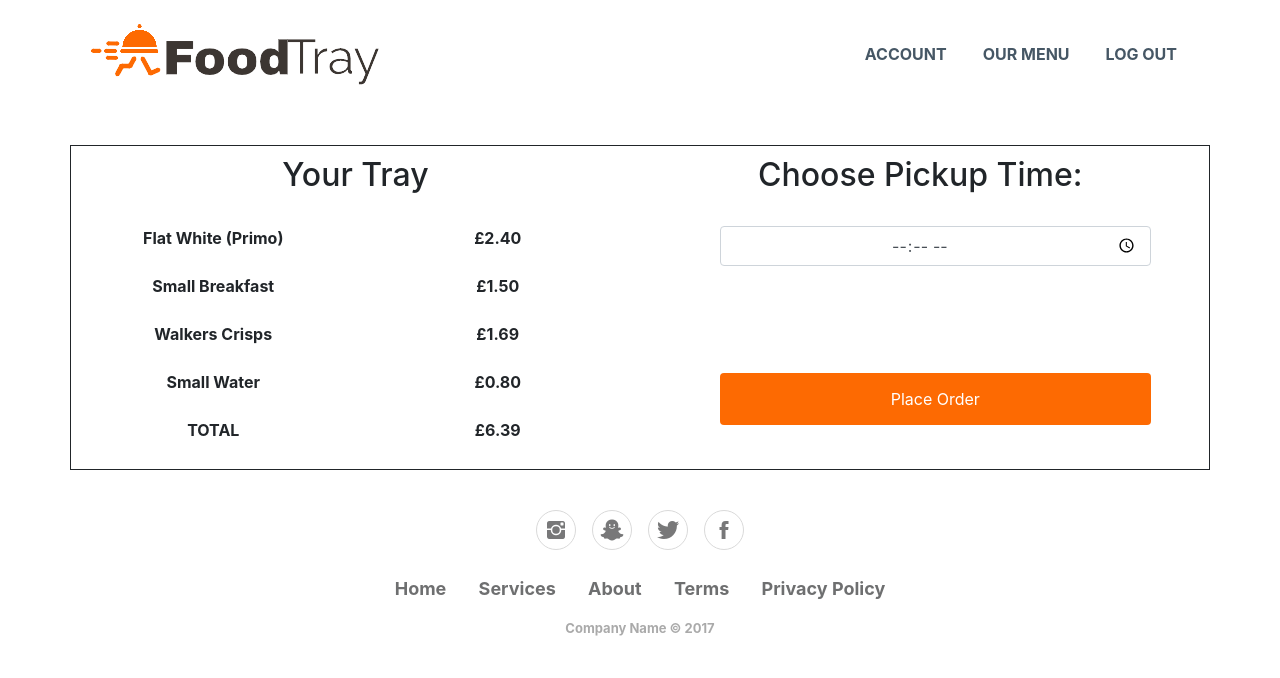
After one commit to ShinkuKira21/Stay-Safe, a PHP site: page /basket.php in a window 1280 px wide. The commit adds this page. Shown: the top 678 px of the page. Run offline with PHP 8.4, Linux system fonts and the light colour scheme; some web fonts are replaced.

Commit message:
Website Updates
- Added Log Out feature
- Added static basket page ready for functionality
- Added time picker to basket page
- Added 'Not Your Location' ready for functionality
- Added 'Place Order' button ready for functionality.
- 'Your Tray' changes to 'Our menu' when on basket page to allow users to go back

```diff
--- /dev/null
+++ b/Web-Side (Joseph)/Web Elements/assets/css/basket.css
@@ -0,0 +1,42 @@
+.footer-basic {
+  background-color: #ffffff !important;
+  color: #4b4c4d !important;
+}
+
+.container.basket {
+  background-color: white;
+  border-color: black;
+  border: 1px solid;
+  margin-top: 3%;
+}
+
+.container.basket-2 {
+  background-color: white;
+  border-color: black;
+  border: 1px solid;
+  margin-top: 1%;
+}
+
+body {
+}
+
+#purchase {
+  display: block;
+  width: 80%;
+  border: none;
+  background-color: rgb(253,106,2);
+  padding: 14px 28px;
+  font-size: 16px;
+  cursor: pointer;
+  text-align: center;
+  margin-top: 20%;
+  margin-left: 12%;
+}
+
+#timeinput {
+	width: 80%;
+	text-align: center;
+	display: block;
+	margin-left: 12%;
+	margin-right: auto;
+}
--- a/Web-Side (Joseph)/Web Elements/assets/js/login.js
+++ b/Web-Side (Joseph)/Web Elements/assets/js/login.js
@@ -12,6 +12,7 @@ function SwitchForm()
 
         registerContainer.style.display = "block";
 		registerContainer.removeAttribute("novalidate");
+
         currentSelector = false;
 
     }
@@ -22,6 +23,7 @@ function SwitchForm()
 
         loginContainer.style.display = "block";
 		loginContainer.removeAttribute("novalidate");
+
         currentSelector = true;
     }
 }
--- /dev/null
+++ b/Web-Side (Joseph)/Web Elements/assets/php/requestRegister.php
@@ -0,0 +1,6 @@
+<?php
+	include "dbconnection.php";
+
+
+
+?>
--- /dev/null
+++ b/Web-Side (Joseph)/Web Elements/basket.php
@@ -0,0 +1,90 @@
+<!DOCTYPE html>
+<html>
+
+<head>
+    <meta charset="utf-8">
+    <meta name="viewport" content="width=device-width, initial-scale=1.0, shrink-to-fit=no">
+    <title>basket</title>
+    <link rel="stylesheet" href="assets/bootstrap/css/bootstrap.min.css">
+    <link rel="stylesheet" href="assets/fonts/ionicons.min.css">
+    <link rel="stylesheet" href="assets/css/basket.css">
+    <link rel="stylesheet" href="assets/css/Footer-Basic.css">
+    <link rel="stylesheet" href="assets/css/Navigation-Clean.css">
+</head>
+
+<body>
+    <nav class="navbar navbar-light navbar-expand-md navigation-clean">
+        <div class="container"><button data-toggle="collapse" class="navbar-toggler" data-target="#navcol-1"><span class="sr-only">Toggle navigation</span><span class="navbar-toggler-icon"></span></button>
+            <div class="collapse navbar-collapse" id="navcol-1"><img src="assets/img/logo.png">
+                <ul class="nav navbar-nav ml-auto">
+                    <li class="nav-item" role="presentation"><a class="nav-link" href="#"><strong>ACCOUNT</strong></a></li>
+                    <li class="nav-item" role="presentation"><a class="nav-link" href="menu.php"><strong>OUR MENU</strong></a></li>
+                    <li class="nav-item" role="presentation"><a class="nav-link" href="assets/php/logout.php"><strong>LOG OUT</strong></a></li>
+                </ul>
+            </div>
+        </div>
+    </nav>
+    <div class="container text-center basket" style="height: 325px;">
+        <div class="row">
+            <div class="col" style="margin-bottom: 2%;">
+                <h1 style="margin-top: 10px;font-size: 32px;">Your Tray</h1>
+            </div>
+            <div class="col" style="margin-bottom:2%;">
+                <h1 class="text-center" style="margin-top: 10px;font-size: 32px;">Choose Pickup Time:&nbsp;</h1>
+            </div>
+        </div>
+        <div class="row">
+            <div class="col"><div class="row">
+    <div class="col text-center font-weight-bold">
+        Flat White (Primo) <br>
+                        <br>
+        Small Breakfast <br>
+                        <br>
+        Walkers Crisps <br>
+                        <br>
+        Small Water <br>
+                    <br>
+        TOTAL       <br>
+    </div>
+    <div class="col text-center font-weight-bold">
+            £2.40
+        <br>
+        <br>£1.50
+        <br>
+        <br>£1.69
+        <br>
+        <br>£0.80
+        <br>
+        <br>£6.39
+    </div>
+</div></div>
+
+            <div class="col">
+				<form action="assets/php/purchase.php" method="post">
+					<input id="timeinput" type="time" name="pickuptime" class="form-control"/>
+					<input type="submit" class="btn btn-primary" id="purchase" value="Place Order"/>
+				</form>
+			</div>
+        </div>
+    </div>
+
+    <div class="footer-basic">
+        <footer>
+            <div class="social"><a href="#"><i class="icon ion-social-instagram"></i></a><a href="#"><i class="icon ion-social-snapchat"></i></a><a href="#"><i class="icon ion-social-twitter"></i></a><a href="#"><i class="icon ion-social-facebook"></i></a></div>
+            <ul class="list-inline">
+                <li class="list-inline-item"><a href="#">Home</a></li>
+                <li class="list-inline-item"><a href="#">Services</a></li>
+                <li class="list-inline-item"><a href="#">About</a></li>
+                <li class="list-inline-item"><a href="#">Terms</a></li>
+                <li class="list-inline-item"><a href="#">Privacy Policy</a></li>
+            </ul>
+            <p class="copyright">Company Name © 2017</p>
+        </footer>
+    </div>
+    <script src="assets/js/jquery.min.js"/>
+    <script src="assets/bootstrap/js/bootstrap.min.js"/>
+	<script src="https://cdnjs.cloudflare.com/ajax/libs/popper.js/1.14.7/umd/popper.min.js"/>
+
+</body>
+
+</html>
--- a/Web-Side (Joseph)/Web Elements/index.html
+++ b/Web-Side (Joseph)/Web Elements/index.html
@@ -42,7 +42,7 @@
                 </div>
             </div>
         </form>
-        <form id="registerForm" action="assets/php/requestLogin.php" method="post" style="display: none;" novalidate>
+        <form id="registerForm" action="assets/php/requestRegister.php" method="post" style="display: none;" novalidate>
             <div class="container" id="register-container" style="margin-top: 4%;">
                 <div class="form-row">
                     <div class="col">
```
Also changed, not shown: Web-Side (Joseph)/Web Elements/assets/php/logout.php (added, +16 -0 lines), Web-Side (Joseph)/Web Elements/menu.php (+8 -7 lines).
